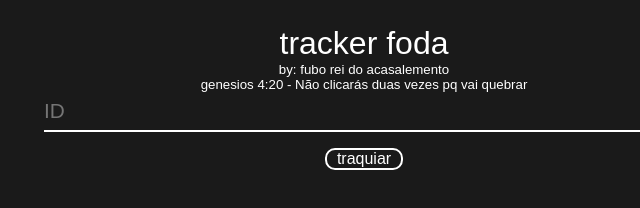
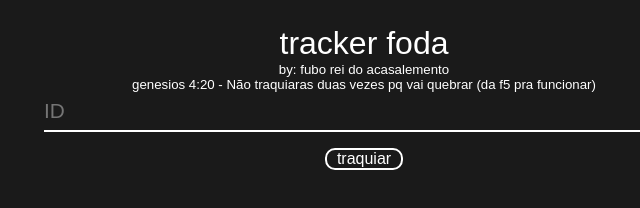
Before and after one commit to Fuibui/fubo-tracker, a plain HTML site: page index.html in a window 1280 px wide. Shown: the whole page, without its empty margins (276-916 px from the left). Drawn offline with nearby package versions, Linux system fonts and the light colour scheme.

Commit message:
Update index.html

```diff
--- a/index.html
+++ b/index.html
@@ -17,7 +17,7 @@
         <div class="container__search">
             <h1>tracker foda</h1>
             <h5>by: fubo rei do acasalemento</h5>
-            <h5>genesios 4:20 - Não clicarás duas vezes pq vai quebrar</h5>
+            <h5>genesios 4:20 - Não traquiaras duas vezes pq vai quebrar (da f5 pra funcionar)</h5>
             <input type="text" name="user" id="search__bar" placeholder="ID">
             <p><button id="search__button">traquiar</button></p>
         </div>
```
